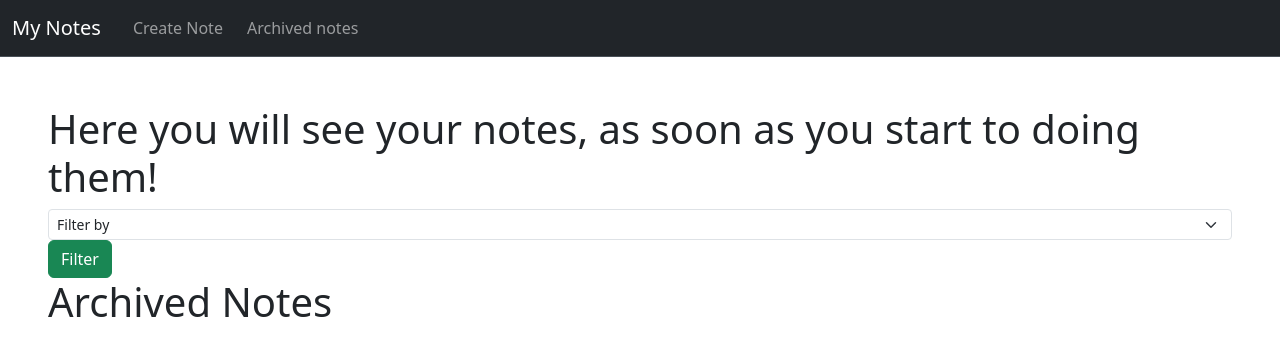
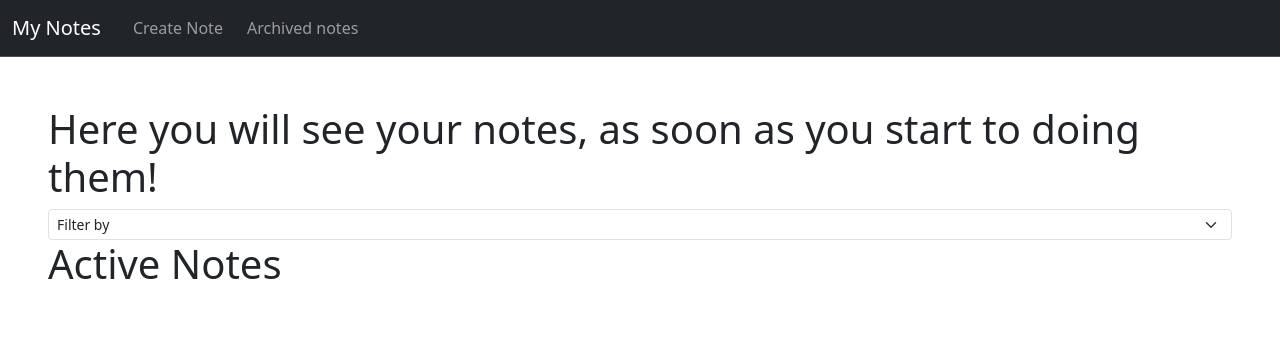
Before and after one commit to franjaeze/note-app-vue, a Vue app: page /#/ in a window 1280 px wide. Shown: the top 356 px of the page. Built offline with nearby package versions, Linux system fonts and the light colour scheme.

Commit message:
last changes

```diff
--- a/src/components/NotesView.vue
+++ b/src/components/NotesView.vue
@@ -11,23 +11,28 @@
 
 
 
-    <select class="form-select form-select-sm" v-model="filterBy" aria-label=".form-select-sm example">
+    <select class="form-select form-select-sm" @change="filterOn($event)" v-model="filterBy"
+      aria-label=".form-select-sm example">
       <option selected> {{ filterBy }}</option>
       <option v-for="(t, index) in getAllTags()" :key="index" :value=t> {{ t }}</option>
+      <option value="All"> All</option>
+    </select>
 
-    </select> <button class="btn btn-small btn-success" @click="console.log(filterBy)"> Filter</button>
     <SimpleNote @delete-note="deleteNote" @update-note="updateNote" v-for="(note, index) in filterTag()" :key="index"
       :note="note" />
 
+    <div v-if="!threIsAFilter">
       <div v-if="getShowArchived">
         <h1> Active Notes</h1>
-      <SimpleNote @delete-note="deleteNote" @update-note="updateNote" v-for="(note, index) in getActiveNotes" :key="index"
-        :note="note" />
+        <SimpleNote @delete-note="deleteNote" @update-note="updateNote" v-for="(note, index) in getActiveNotes"
+          :key="index" :note="note" />
       </div>
       <div v-else>
         <h1> Archived Notes</h1>
         <SimpleNote @delete-note="deleteNote" @update-note="updateNote" v-for="(note, index) in getArchivedNotes"
           :key="index" :note="note" />
+
+      </div>
     </div>
   </div>
 </template>
@@ -69,6 +74,7 @@ export default {
   data() {
     return {
       notes: [],
+      threIsAFilter: false,
       showForm: false,
       filterBy: 'Filter by',
       newNote: {
@@ -131,16 +137,31 @@ export default {
       });
 
       // Convierte el conjunto de tagsUnicos de vuelta a un array y devuélvelo
-      console.log(Array.from(uniqueTags))
+
       return Array.from(uniqueTags);
     },
 
     filterTag() {
+      if (this.filterBy === "All") {
+        this.threIsAFilter = false;
+      } else {
         const notesFiltered = this.getNotes.filter(note => note.tags.includes(this.filterBy));
-      console.log(notesFiltered);
+
         return notesFiltered;
       }
 
+    },
+    filterOn(event) {
+      const selectedValue = event.target.value;
+
+      console.log(selectedValue)
+      if (selectedValue === "All") {
+        this.threIsAFilter = false;
+      } else {
+        this.threIsAFilter = true;
+      }
+      this.filterBy = selectedValue;
+    }
 
   }
 
--- a/src/stores/notes.js
+++ b/src/stores/notes.js
@@ -3,7 +3,7 @@ import { defineStore, MutationType } from "pinia";
 export const useUserStore = defineStore("user", {
     state: () => ({
         userNotes: [],
-        showArchived : false,
+        showArchived : true,
     }),
 
     getters: {
```
Lines whose indentation alone changed are shown as unchanged.
